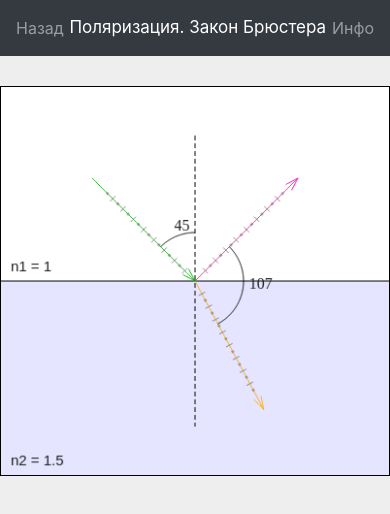
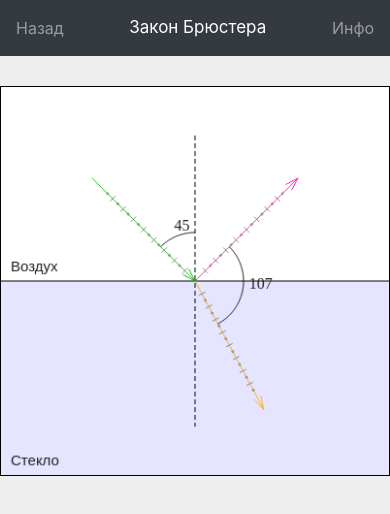
Before and after one commit to itmop3210/physics-simulator, a website: page www/polarization_bryuster.html in a window 390 px wide. Drawn offline with Linux system fonts and the light colour scheme; some packages are replaced by stand-ins of ours.

Commit message:
Change title and substances names

```diff
--- a/www/polarization_bryuster.html
+++ b/www/polarization_bryuster.html
@@ -9,7 +9,7 @@
         <link rel="stylesheet" type="text/css" href="lib/bootstrap/css/bootstrap.min.css">
         <link rel="stylesheet" type="text/css" href="css/geom_optics.css">
         <link rel="stylesheet" type="text/css" href="css/shared-style.css">
-        <title>Поляризация. Закон Брюстера</title>
+        <title>Закон Брюстера</title>
 
     </head>
     <body>
@@ -22,7 +22,7 @@
                 </ul>
             </div>
             <div class="mx-auto order-2">
-                <span class="navbar-brand mx-auto" style="font-size: 17px;">Поляризация. Закон Брюстера</span>
+                <span class="navbar-brand mx-auto" style="font-size: 17px;">Закон Брюстера</span>
             </div>
             <div class="order-3">
                 <ul class="navbar-nav ml-auto">
@@ -117,7 +117,7 @@
 
                 ctx.font = "15px Arial";
                 ctx.fillStyle = "#222222";
-                ctx.fillText("n1 = "+n1, 10, 190);
+                ctx.fillText("Воздух", 10, 190);
 
                 // substance 2
                 ctx.fillStyle = "#E5E5FF";
@@ -125,7 +125,7 @@
 
                 ctx.font = "15px Arial";
                 ctx.fillStyle = "#222222";
-                ctx.fillText("n2 = "+n2, 10, 390);
+                ctx.fillText("Стекло", 10, 390);
 
                 // line between
                 ctx.beginPath();
```
